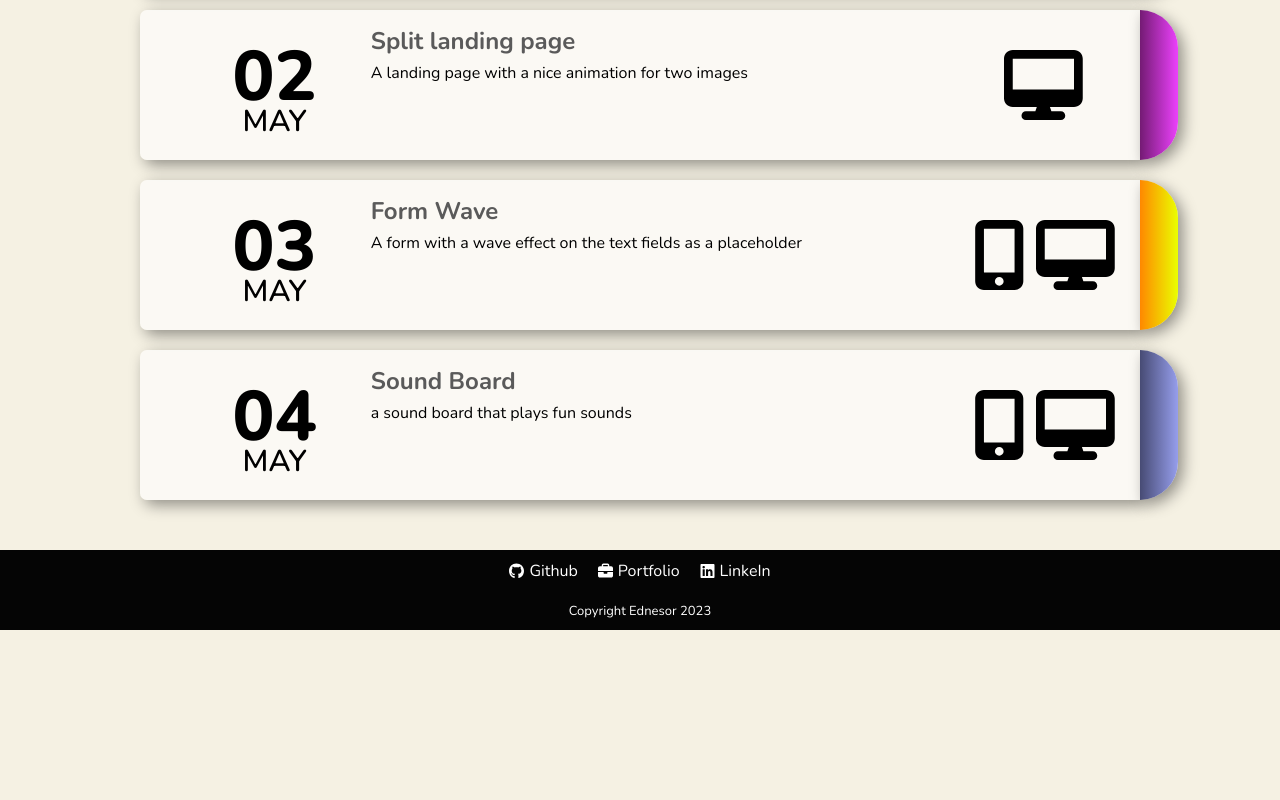
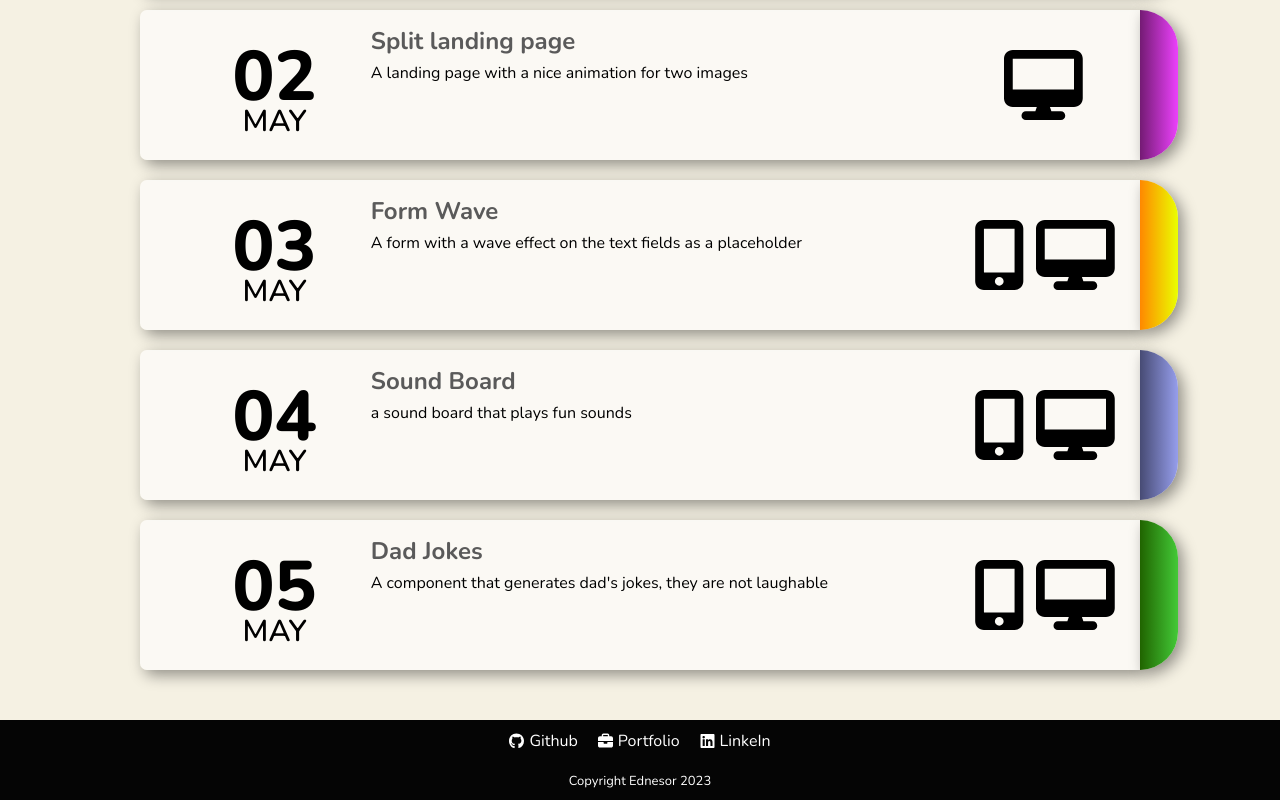
Before and after one commit to Ednesor/50-projects-50-days, a Next.js app: page /index in a window 1280 px wide. Shown: the part 1203-2003 px from the top of the page. Before the commit the page ends 1833 px from the top, so only its background shows below. Built offline with nearby package versions, Linux system fonts and the light colour scheme.

Commit message:
feat: add new component

```diff
--- /dev/null
+++ b/src/components/dad-jokes/DadJokes.module.css
@@ -0,0 +1,33 @@
+.container {
+    width: 700px;
+    max-width: 90%;
+    background-color: white;
+    padding: 40px 50px 40px 50px;
+    border-radius: 10px;
+    box-shadow: 5px 5px 10px rgba(0, 0, 0, 0.212);
+}
+
+.title {
+    text-align: center;
+    opacity: 0.6;
+}
+
+.joke {
+    margin: 50px 0 50px 0;
+    text-align: center;
+    font-size: 30px;
+    font-weight: 500;
+}
+
+.button {
+    background-color: rgb(157, 85, 224);
+    border: none;
+    border-radius: 10px;
+    height: 50px;
+    width: 200px;
+    font-size: 16px;
+    color: white;
+    display: block;
+    margin: 0 auto 0 auto;
+    cursor: pointer;
+}
--- a/src/consts.js
+++ b/src/consts.js
@@ -7,6 +7,7 @@ export const SCROLL_ANIMATION = "scroll-animation";
 export const SPLIT_LANDING = "split-landing";
 export const FORM_WAVE = "form-wave";
 export const SOUND_BOARD = "sound-board";
+export const DAD_JOKES = "dad-jokes";
 
 export const components = [
     {
@@ -72,4 +73,11 @@ export const components = [
         description: "a sound board that plays fun sounds",
         url: SOUND_BOARD,
     },
+    {
+        device: "both",
+        date: ["05", "may"],
+        title: "Dad Jokes",
+        description: "A component that generates dad's jokes, they are not laughable",
+        url: DAD_JOKES,
+    },
 ];
```
Also changed, not shown: src/components/dad-jokes/DadJokes.jsx (added, +33 -0 lines), src/pages/component/[id].jsx (+6 -1 lines).
